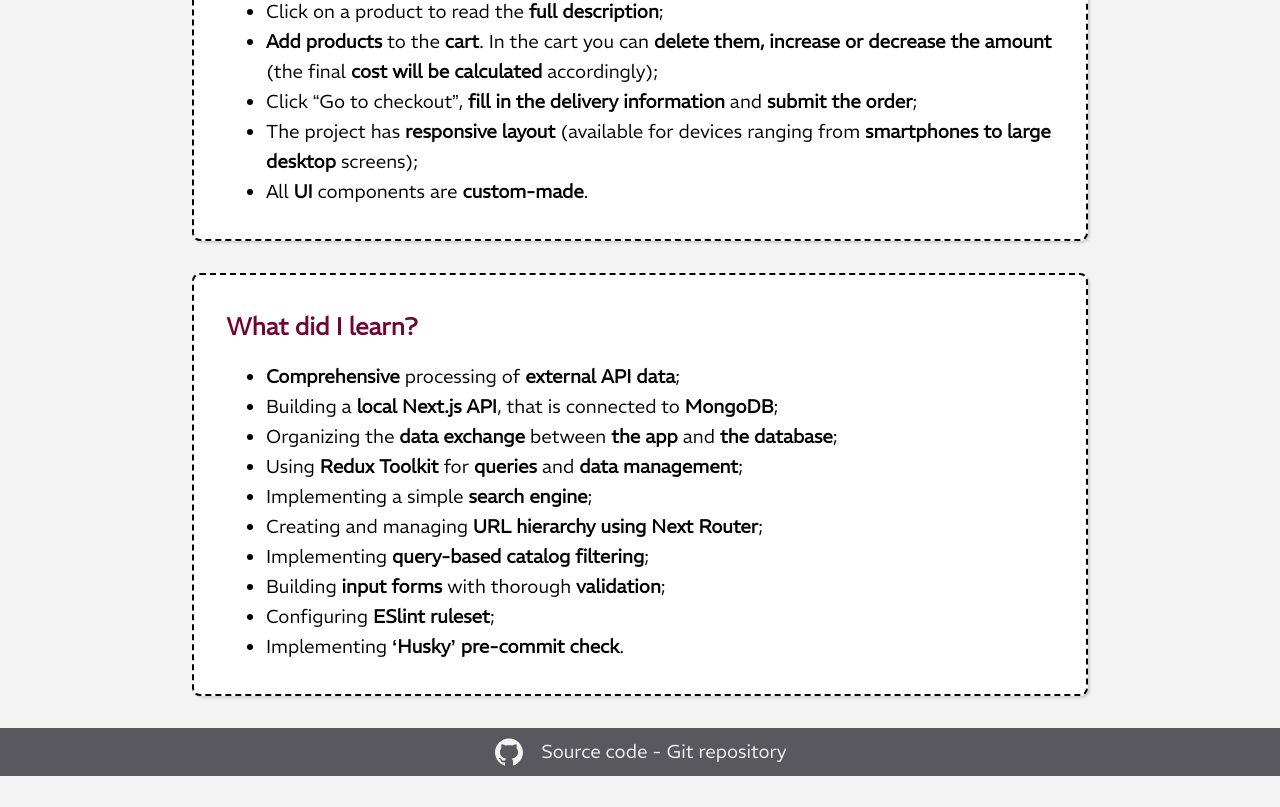
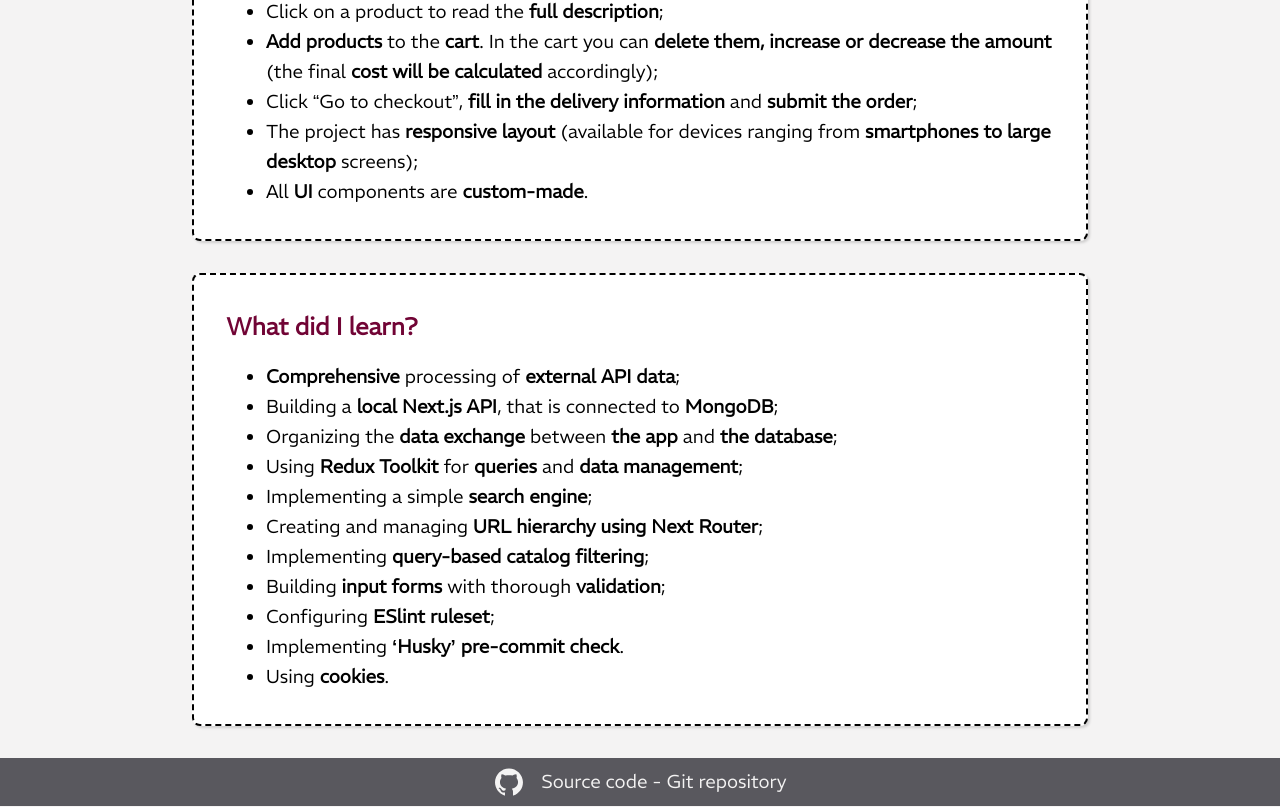
Before and after one commit to Olesia-P/fake-shop, a Next.js app: page / in a window 1280 px wide. Shown: the part 652-1459 px from the top of the page. Before the commit the page ends 1429 px from the top, so only its background shows below. Built offline with nearby package versions, Linux system fonts and the light colour scheme; no server answers.

Commit message:
Updated project description

```diff
--- a/src/pages/index.jsx
+++ b/src/pages/index.jsx
@@ -97,6 +97,9 @@ export default function Home() {
           <li className={css.listItem}>
             Implementing <strong>‘Husky’ pre-commit check</strong>.
           </li>
+          <li className={css.listItem}>
+            Using <strong>cookies</strong>.
+          </li>
         </ul>
       </div>
     </div>
```
Also changed, not shown: 1 other file (tests, documents, lock files or other folders).
